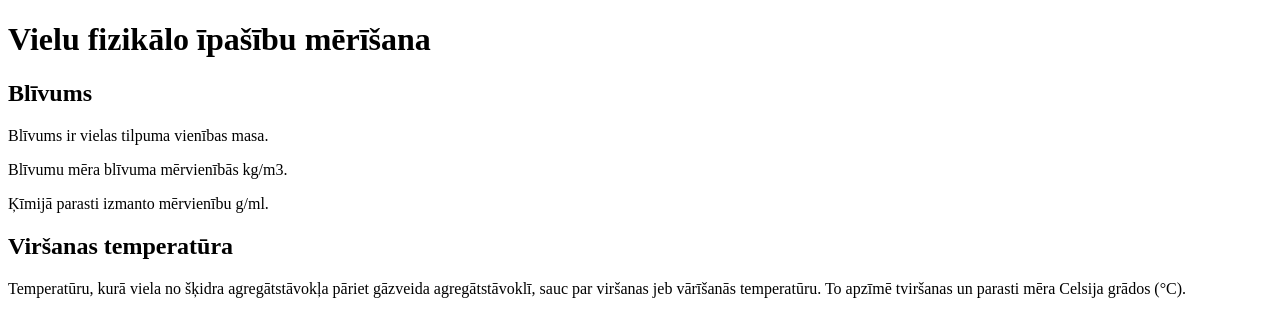
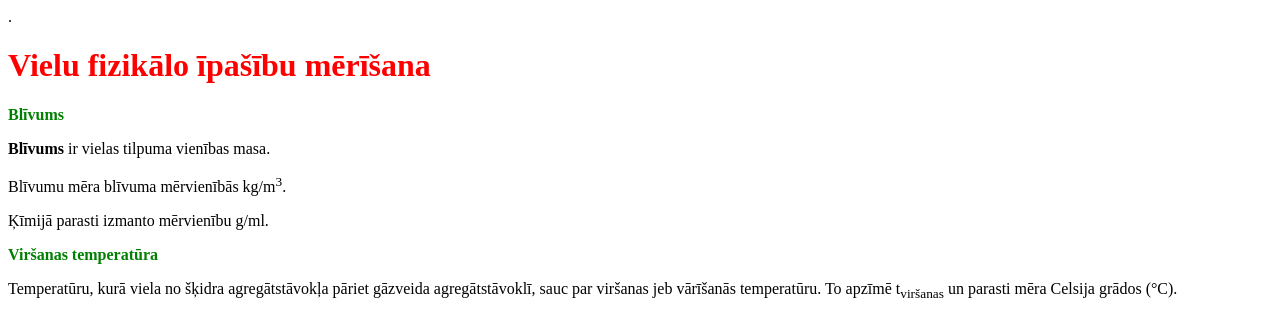
Before and after one commit to Preimanis/Preimanis, a plain HTML site: page 8P_06_03_V1_Sagatave.html in a window 1280 px wide. Drawn offline with Linux system fonts and the light colour scheme.

Commit message:
1,2,3 uzdevumi
Vingrinājums

```diff
--- a/8P_06_03_V1_Sagatave.html
+++ b/8P_06_03_V1_Sagatave.html
@@ -1,16 +1,17 @@
 <!DOCTYPE html>
-<html>
+<html style="font:arial;">
 <head>
 <meta charset="UTF-8">
 <title>Ķīmija</title>
-</head>
+<link rel="stylesheet" href="stili.css">.
+</head  >
 <body>
-<h1>Vielu fizikālo īpašību mērīšana</h1>
+<h1 style="color:red;">Vielu fizikālo īpašību mērīšana</h1>
 <h2>Blīvums</h2>
-<p>Blīvums ir vielas tilpuma vienības masa.</p>
-<p>Blīvumu mēra blīvuma mērvienībās kg/m3.</p>
+<p><b>Blīvums</b> ir vielas tilpuma vienības masa.</p>
+<p>Blīvumu mēra blīvuma mērvienībās kg/m<sup>3</sup>.</p>
 <p>Ķīmijā parasti izmanto mērvienību g/ml.</p>
 <h2>Viršanas temperatūra</h2>
-<p>Temperatūru, kurā viela no šķidra agregātstāvokļa pāriet gāzveida agregātstāvoklī, sauc par viršanas jeb vārīšanās temperatūru. To apzīmē tviršanas un parasti mēra Celsija grādos (°C).</p>
+<p>Temperatūru, kurā viela no šķidra agregātstāvokļa pāriet gāzveida agregātstāvoklī, sauc par viršanas jeb vārīšanās temperatūru. To apzīmē t<sub>viršanas</sub> un parasti mēra Celsija grādos (°C).</p>
 </body>
 </html>
--- a/stili.css
+++ b/stili.css
@@ -1,3 +1,4 @@
-a:hover {
-  background-color: yellow;
+h2 {
+    color: green;
+    font-size: 16px;
 }
```
